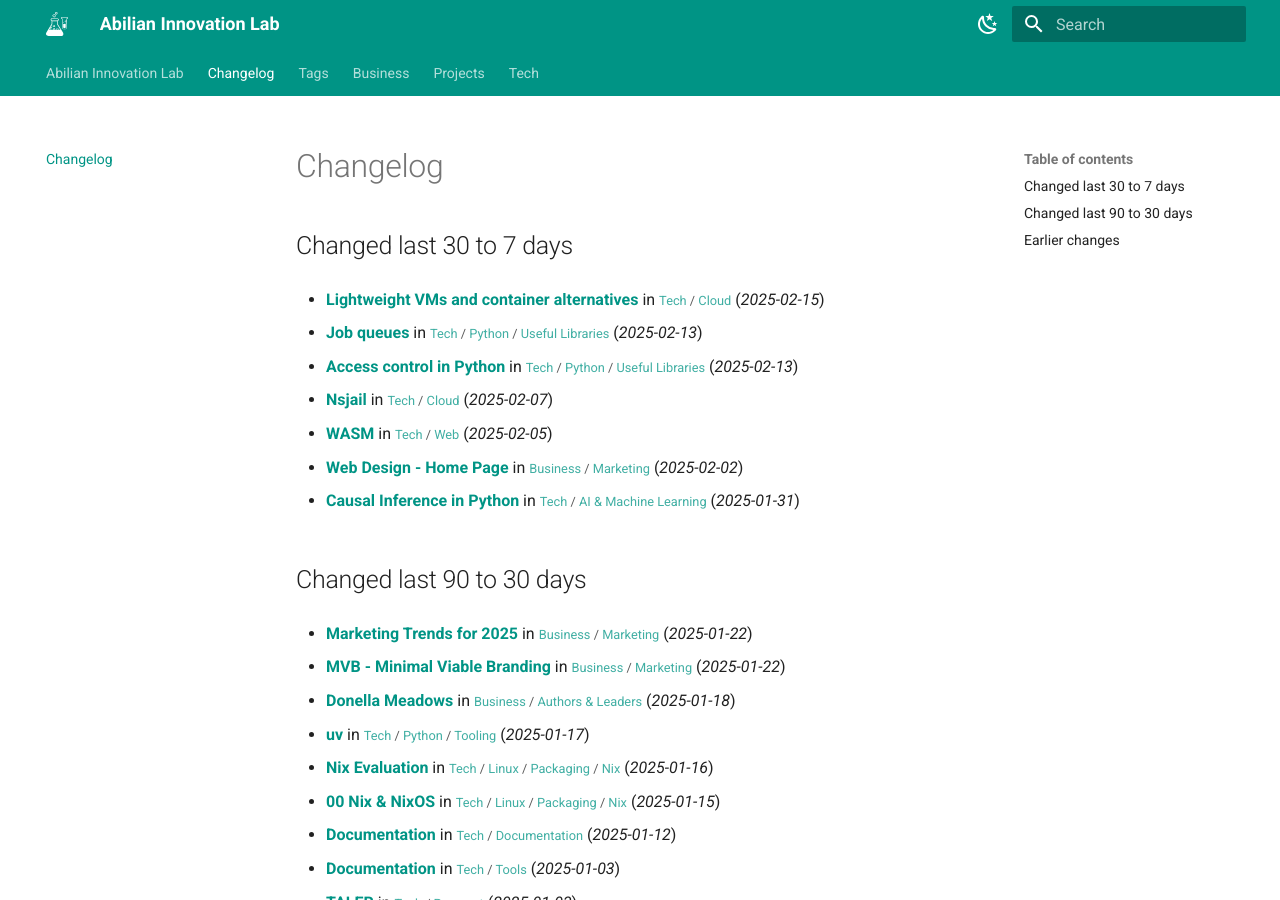
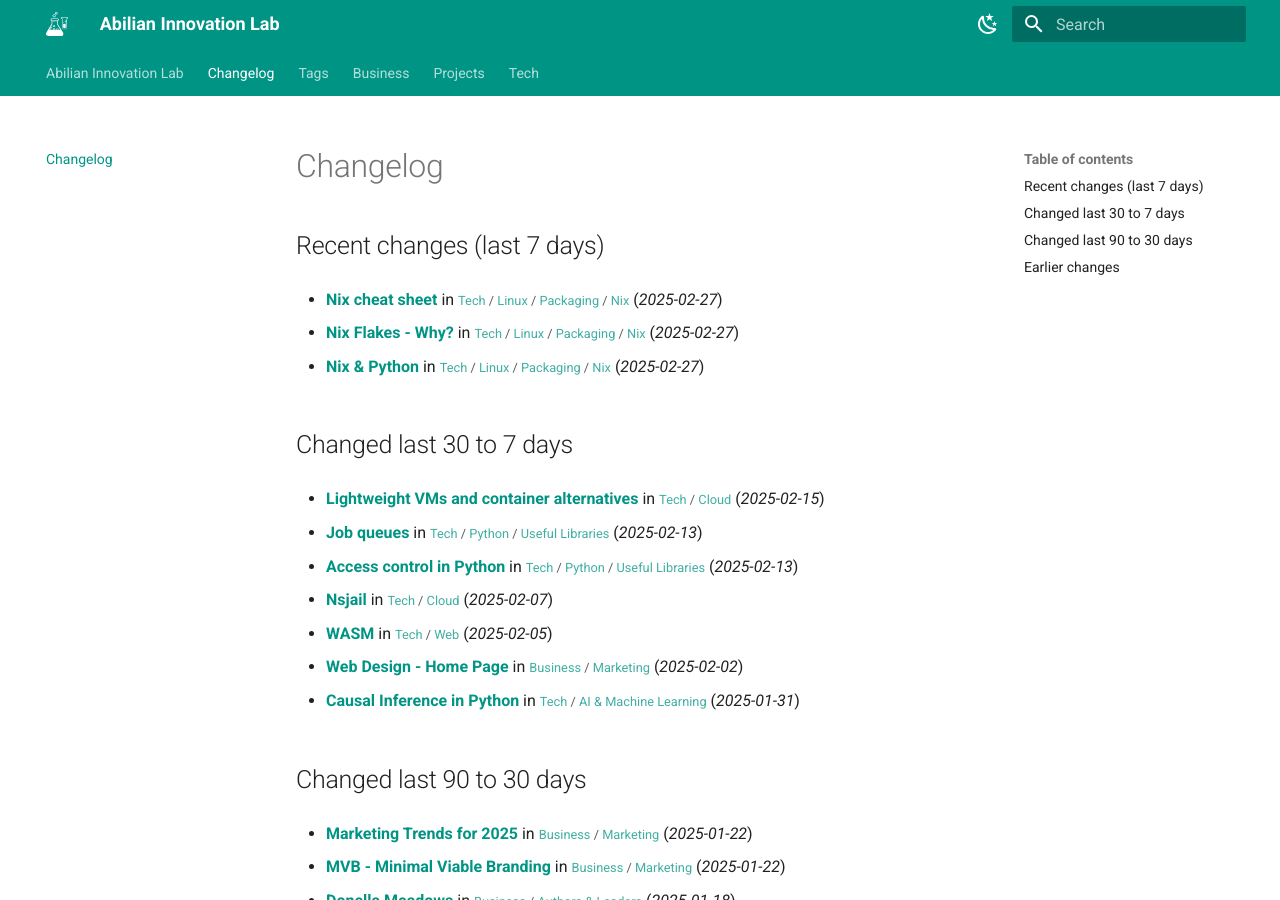
Before and after one commit to abilian/lab.abilian.com, an MkDocs documentation site: the page built from docs/changelog.md, in a window 1280 px wide and 900 px high. Built offline with MkDocs 1.6.1 and Material for MkDocs 9.7.7, drawn with Linux system fonts in a browser that asks for light colours; comment, search, counter and statistics services are not loaded.

Commit message:
Update content

```diff
--- a/docs/changelog.md
+++ b/docs/changelog.md
@@ -1,4 +1,14 @@
 # Changelog
+
+## Recent changes (last 7 days)
+
+- **[Nix cheat sheet](/Tech/Linux/Packaging/Nix/Nix cheat sheet/)** in <small>[Tech](/Tech/00 Technology/) / [Linux](/Tech/Linux/DGFIP Report - Desktop Linux/) / [Packaging](/Tech/Linux/Packaging/Debian Packaging/) / [Nix](/Tech/Linux/Packaging/Nix/00 Nix & NixOS/)</small> (*2025-02-27*)
+
+- **[Nix Flakes - Why?](/Tech/Linux/Packaging/Nix/Nix Flakes - Why?/)** in <small>[Tech](/Tech/00 Technology/) / [Linux](/Tech/Linux/DGFIP Report - Desktop Linux/) / [Packaging](/Tech/Linux/Packaging/Debian Packaging/) / [Nix](/Tech/Linux/Packaging/Nix/00 Nix & NixOS/)</small> (*2025-02-27*)
+
+- **[Nix & Python](/Tech/Linux/Packaging/Nix/Nix & Python/)** in <small>[Tech](/Tech/00 Technology/) / [Linux](/Tech/Linux/DGFIP Report - Desktop Linux/) / [Packaging](/Tech/Linux/Packaging/Debian Packaging/) / [Nix](/Tech/Linux/Packaging/Nix/00 Nix & NixOS/)</small> (*2025-02-27*)
+
+
 
 ## Changed last 30 to 7 days
 
```
